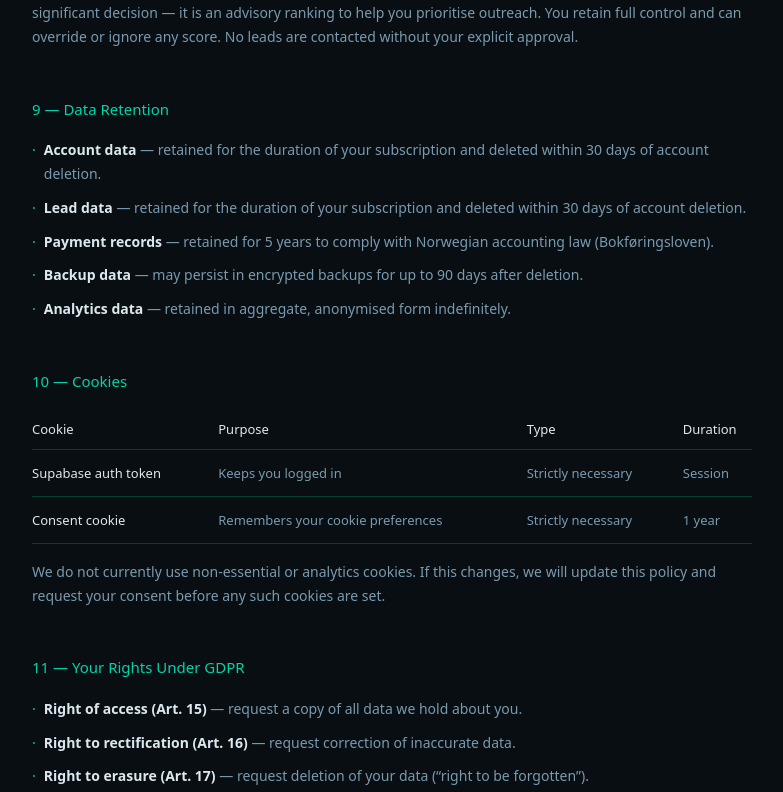
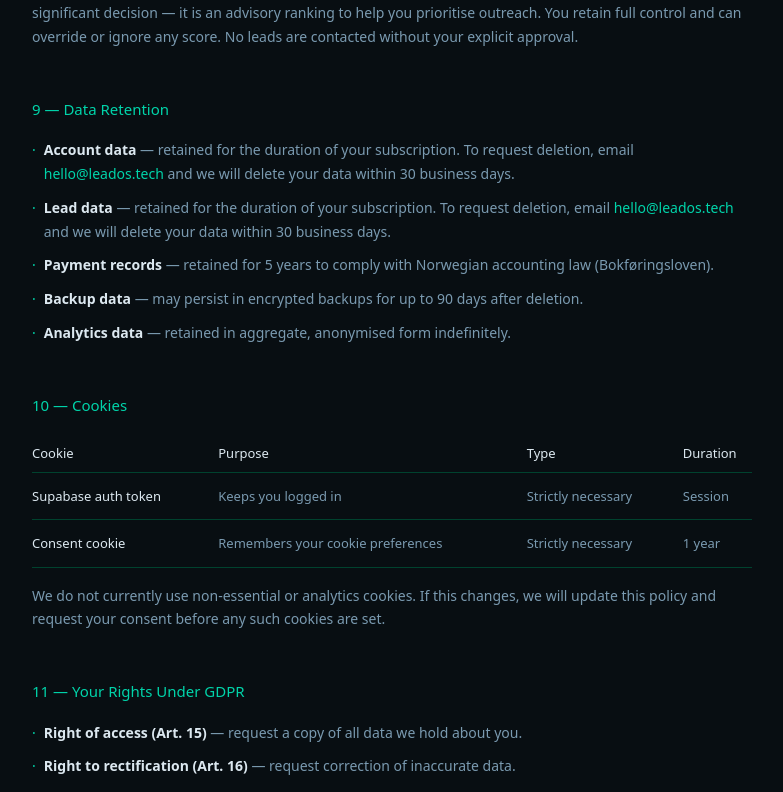
Before and after one commit to kribji/LeadOS-web, a Next.js app: page /privacy in a window 1280 px wide. Shown: the part 3680-4472 px from the top of the page, without its empty margins (248-1031 px from the left). Built offline with nearby package versions, Linux system fonts and the light colour scheme.

Commit message:
docs: correct data retention and erasure claims to match current manual process

```diff
--- a/app/privacy/page.tsx
+++ b/app/privacy/page.tsx
@@ -230,8 +230,8 @@ export default function PrivacyPage() {
           <section>
             <h2 style={{ color: teal, fontSize: '15px', fontWeight: 500, marginBottom: '16px' }}>9 — Data Retention</h2>
             <ul style={{ listStyle: 'none', padding: 0, margin: 0, display: 'flex', flexDirection: 'column', gap: '10px' }}>
-              <li style={{ color: muted, display: 'flex', gap: '8px' }}><span style={{ color: teal }}>·</span><span><strong style={{ color: bright }}>Account data</strong> — retained for the duration of your subscription and deleted within 30 days of account deletion.</span></li>
-              <li style={{ color: muted, display: 'flex', gap: '8px' }}><span style={{ color: teal }}>·</span><span><strong style={{ color: bright }}>Lead data</strong> — retained for the duration of your subscription and deleted within 30 days of account deletion.</span></li>
+              <li style={{ color: muted, display: 'flex', gap: '8px' }}><span style={{ color: teal }}>·</span><span><strong style={{ color: bright }}>Account data</strong> — retained for the duration of your subscription. To request deletion, email <a href="mailto:hello@leados.tech" style={{ color: teal }}>hello@leados.tech</a> and we will delete your data within 30 business days.</span></li>
+              <li style={{ color: muted, display: 'flex', gap: '8px' }}><span style={{ color: teal }}>·</span><span><strong style={{ color: bright }}>Lead data</strong> — retained for the duration of your subscription. To request deletion, email <a href="mailto:hello@leados.tech" style={{ color: teal }}>hello@leados.tech</a> and we will delete your data within 30 business days.</span></li>
               <li style={{ color: muted, display: 'flex', gap: '8px' }}><span style={{ color: teal }}>·</span><span><strong style={{ color: bright }}>Payment records</strong> — retained for 5 years to comply with Norwegian accounting law (Bokf&oslash;ringsloven).</span></li>
               <li style={{ color: muted, display: 'flex', gap: '8px' }}><span style={{ color: teal }}>·</span><span><strong style={{ color: bright }}>Backup data</strong> — may persist in encrypted backups for up to 90 days after deletion.</span></li>
               <li style={{ color: muted, display: 'flex', gap: '8px' }}><span style={{ color: teal }}>·</span><span><strong style={{ color: bright }}>Analytics data</strong> — retained in aggregate, anonymised form indefinitely.</span></li>
@@ -278,7 +278,7 @@ export default function PrivacyPage() {
             <ul style={{ listStyle: 'none', padding: 0, margin: '0 0 20px 0', display: 'flex', flexDirection: 'column', gap: '10px' }}>
               <li style={{ color: muted, display: 'flex', gap: '8px' }}><span style={{ color: teal }}>·</span><span><strong style={{ color: bright }}>Right of access (Art. 15)</strong> — request a copy of all data we hold about you.</span></li>
               <li style={{ color: muted, display: 'flex', gap: '8px' }}><span style={{ color: teal }}>·</span><span><strong style={{ color: bright }}>Right to rectification (Art. 16)</strong> — request correction of inaccurate data.</span></li>
-              <li style={{ color: muted, display: 'flex', gap: '8px' }}><span style={{ color: teal }}>·</span><span><strong style={{ color: bright }}>Right to erasure (Art. 17)</strong> — request deletion of your data (&ldquo;right to be forgotten&rdquo;).</span></li>
+              <li style={{ color: muted, display: 'flex', gap: '8px' }}><span style={{ color: teal }}>·</span><span><strong style={{ color: bright }}>Right to erasure (Art. 17)</strong> — request deletion of your data (&ldquo;right to be forgotten&rdquo;) by emailing <a href="mailto:hello@leados.tech" style={{ color: teal }}>hello@leados.tech</a>. There is no self-service deletion button; erasure requests are handled via email.</span></li>
               <li style={{ color: muted, display: 'flex', gap: '8px' }}><span style={{ color: teal }}>·</span><span><strong style={{ color: bright }}>Right to restriction of processing (Art. 18)</strong> — request we limit how we use your data.</span></li>
               <li style={{ color: muted, display: 'flex', gap: '8px' }}><span style={{ color: teal }}>·</span><span><strong style={{ color: bright }}>Right to data portability (Art. 20)</strong> — receive your data in a machine-readable format.</span></li>
               <li style={{ color: muted, display: 'flex', gap: '8px' }}><span style={{ color: teal }}>·</span><span><strong style={{ color: bright }}>Right to object (Art. 21)</strong> — object to processing based on legitimate interest.</span></li>
```
